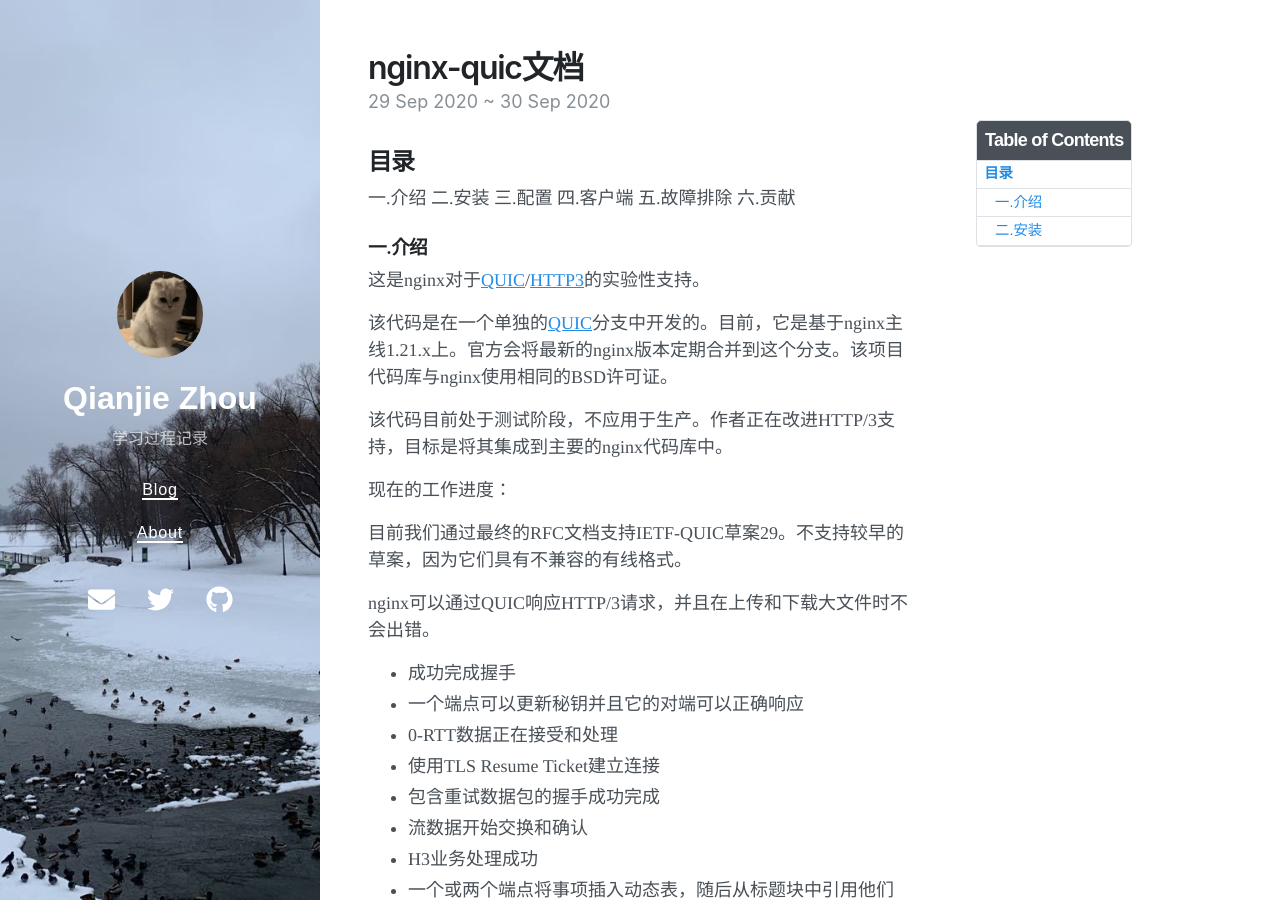
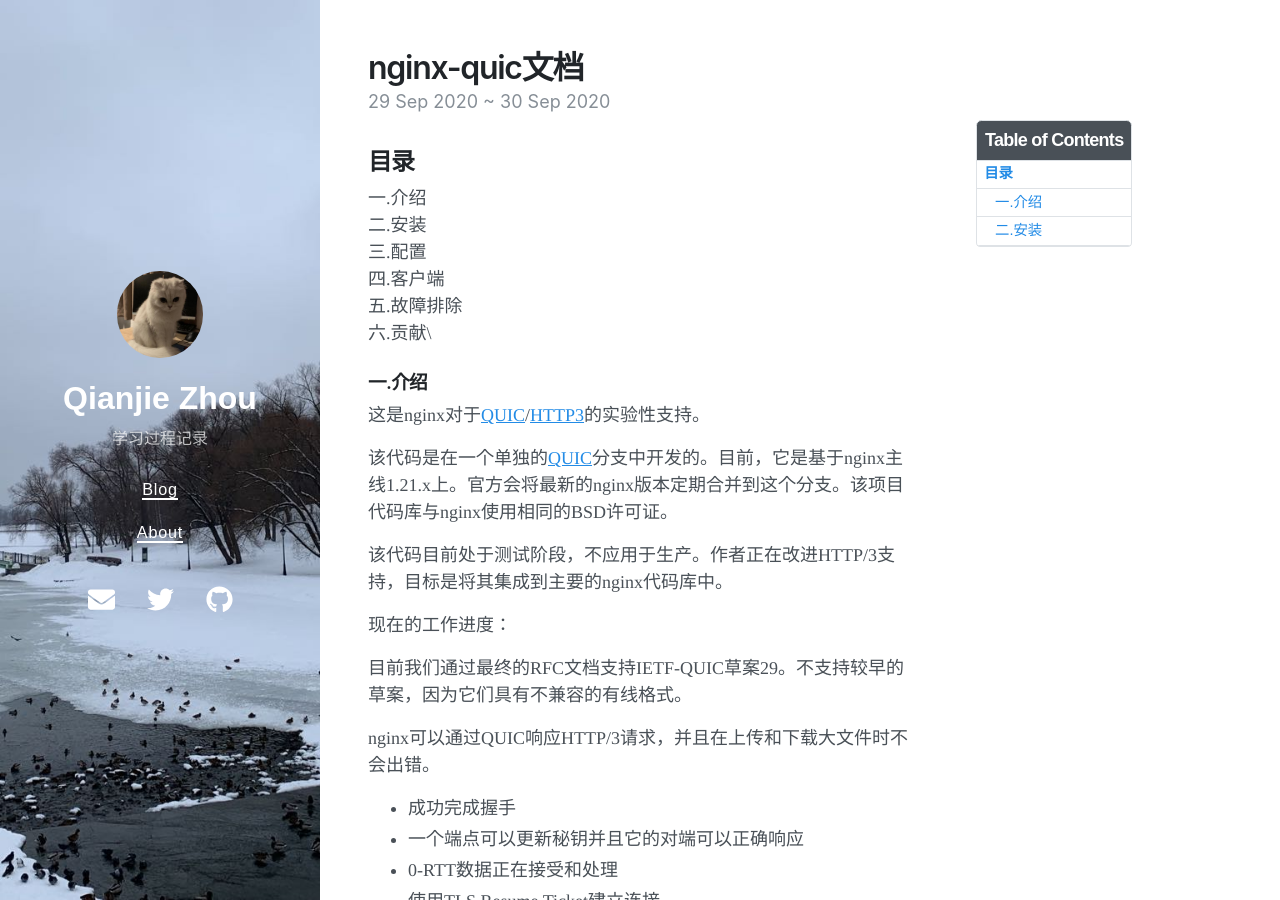
Before and after one commit to qianjiezhou/qianjiezhou.github.io, a Jekyll site: the page built from _posts/2021-11-24-nginx-quic文档.md, in a window 1280 px wide and 900 px high. Built offline with Jekyll 4.4.1, drawn with Linux system fonts in a browser that asks for light colours; nearby versions of some CDN libraries.

```diff
--- a/_posts/2021-11-24-nginx-quic文档.md
+++ b/_posts/2021-11-24-nginx-quic文档.md
@@ -9,12 +9,12 @@ toc:  true
 ---
 
 ## 目录
-一.介绍
-二.安装
-三.配置
-四.客户端
-五.故障排除
-六.贡献
+一.介绍\
+二.安装\
+三.配置\
+四.客户端\
+五.故障排除\
+六.贡献\
 
 
 ### 一.介绍
```
